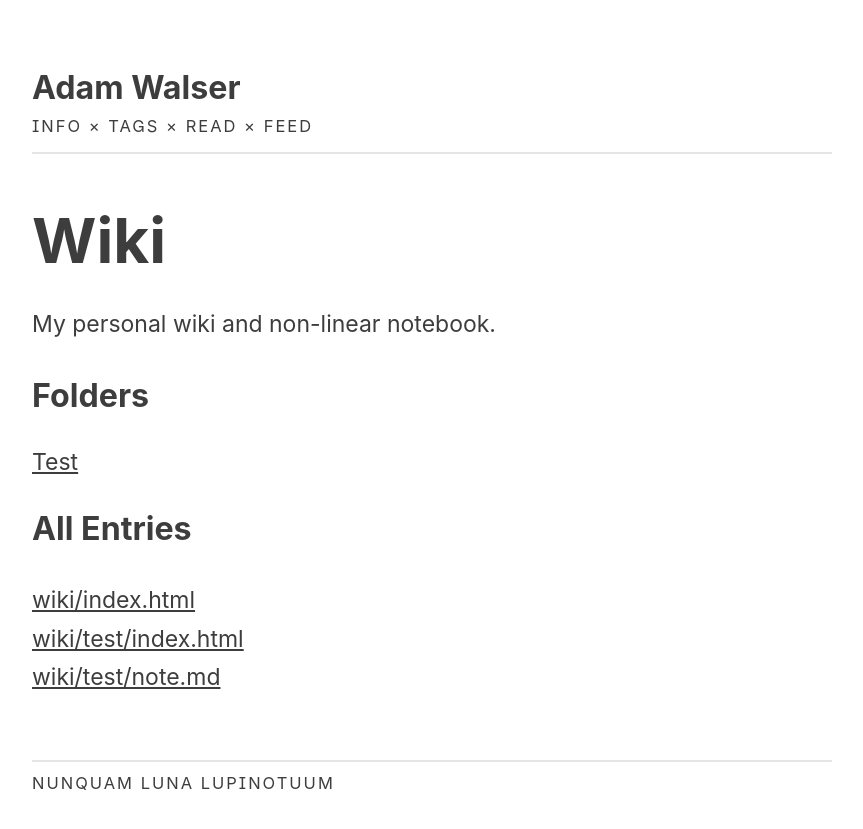
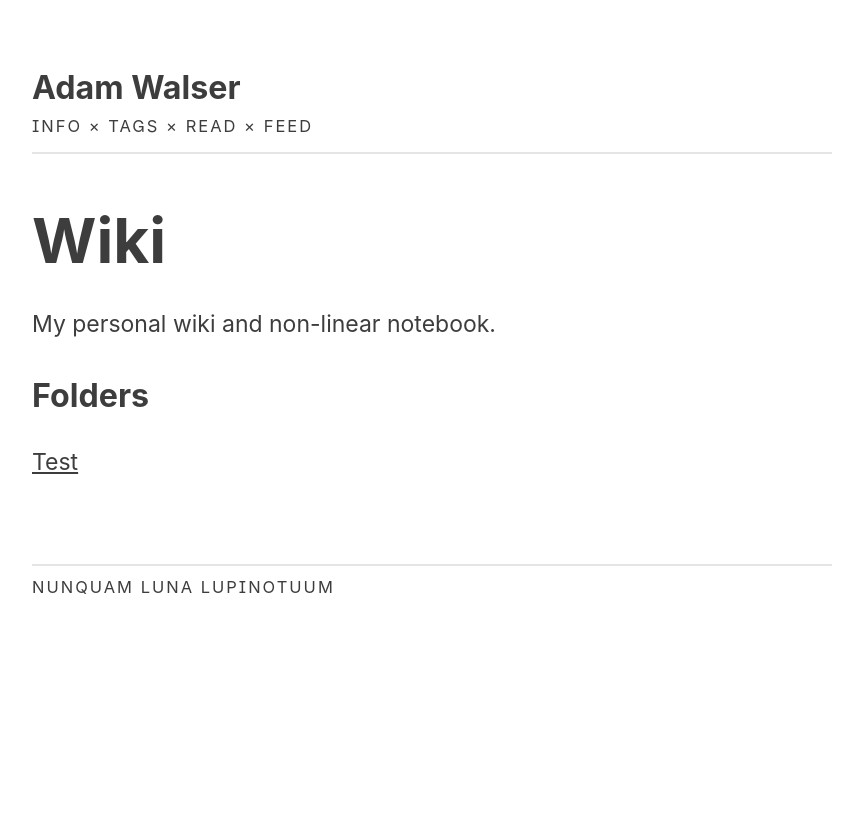
Before and after one commit to ajpwalser/ajpwalser.github.io, a Jekyll site: the page built from wiki/index.html, in a window 1280 px wide. Shown: the top 829 px of the page, without its empty margins (208-1071 px from the left). Built offline with Jekyll 4.4.1, drawn with Linux system fonts in a browser that asks for light colours; some web fonts are replaced.

Commit message:
Update index.html

```diff
--- a/wiki/index.html
+++ b/wiki/index.html
@@ -4,7 +4,7 @@ title: Wiki
 description: My personal wiki
 ---
 
-<h2>Wiki</h2>
+<h2>{{ page.title }}</h2>
 <p class="first">My personal wiki and non-linear notebook.</p>
 <!-- Credit Tom Critchlow. -->
 {% assign folders = site.pages | where_exp:"item", "item.path contains 'wiki'" %}
@@ -21,17 +21,9 @@ description: My personal wiki
 {% for folder in wikifolders %}
 {% unless folder contains 'md' or folder contains 'html' %}
 <a class="link black" href="/wiki/{{folder}}/">{{folder | capitalize}}</a>
+<br>
 {% endunless %}
 {% endfor %}
 </ul>
 
-<h3>All Entries</h3>
-
-{% assign folder1 = site.pages | where_exp: "item" , "item.path contains 'wiki'" | sort:"path" %}
-{% for item in folder1 %}
-
-<a href="{{ item.url }}">{{item.path}}</a>
-<br>
-{% endfor %}
-
 <div class="spacer"></div>
```
